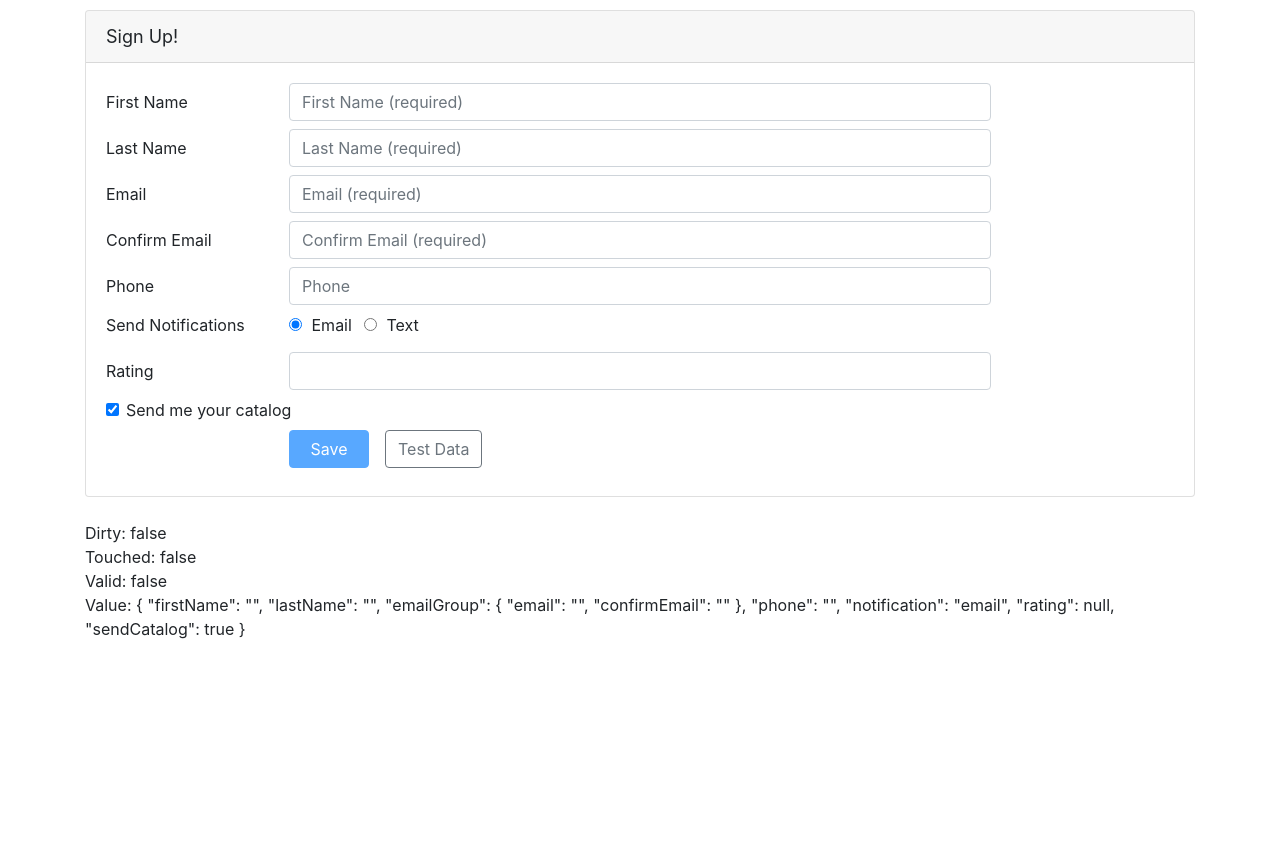
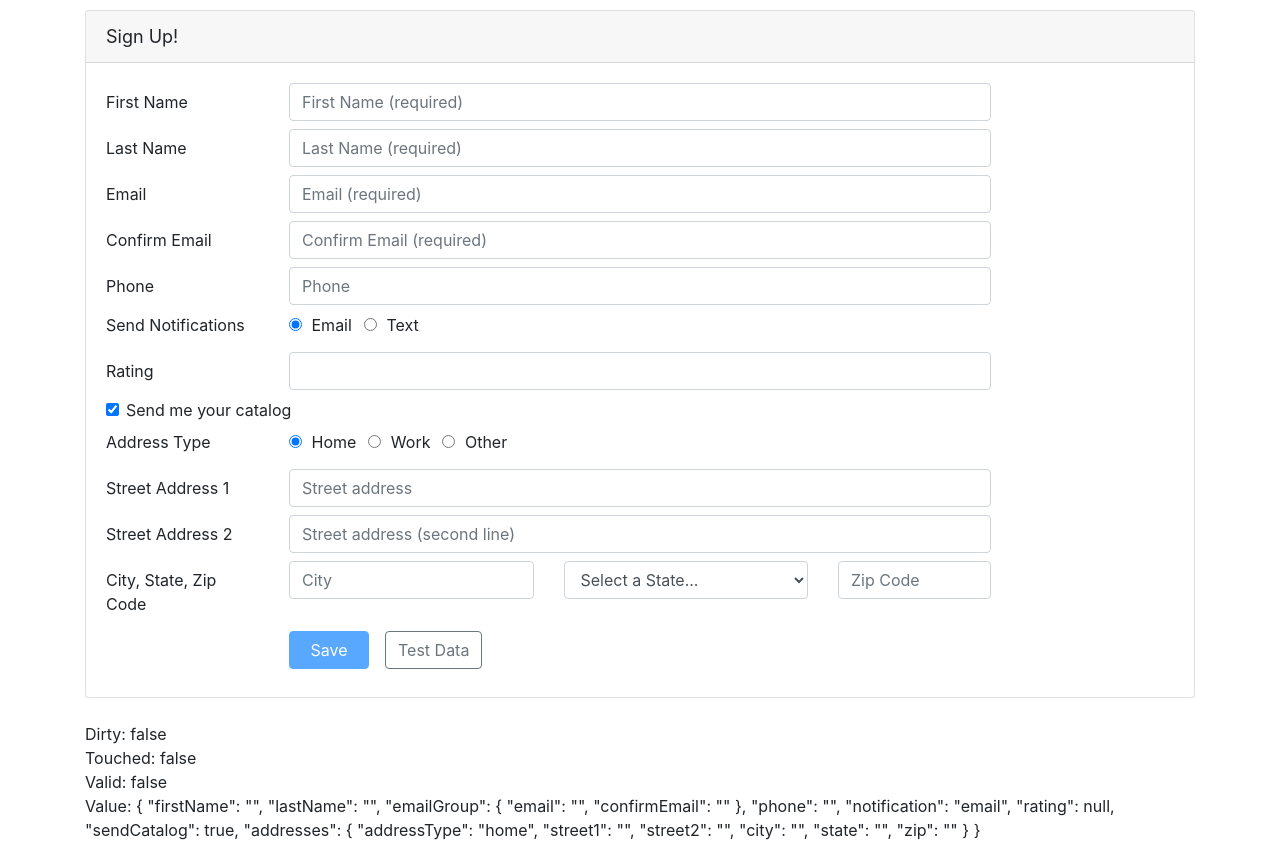
Before and after one commit to ccarrero301/AngularReactiveForms, an Angular app: page / in a window 1280 px wide. Before the commit the page ends 800 px from the top, so only its background shows below. Built offline with nearby package versions, Linux system fonts and the light colour scheme.

Commit message:
Creating adresses form group

```diff
--- a/src/app/customers/customer.component.html
+++ b/src/app/customers/customer.component.html
@@ -184,7 +184,8 @@
         </div>
       </div>
 
-      <!-- <div *ngIf="customer.sendCatalog">
+      <div *ngIf="customerForm.get('sendCatalog').value">
+        <div formGroupName="addresses">
           <div class="form-group row mb-2">
             <label class="col-md-2 col-form-label pt-0">Address Type</label>
             <div class="col-md-8">
@@ -194,8 +195,7 @@
                         id="addressType1Id"
                         type="radio"
                         value="home"
-                       [(ngModel)]="customer.addressType"
-                       name="addressType"> Home
+                        formControlName="addressType"> Home
                 </label>
               </div>
               <div class="form-check form-check-inline">
@@ -204,8 +204,7 @@
                         id="addressType1Id"
                         type="radio"
                         value="work"
-                       [(ngModel)]="customer.addressType"
-                       name="addressType"> Work
+                        formControlName="addressType"> Work
                 </label>
               </div>
               <div class="form-check form-check-inline">
@@ -214,8 +213,7 @@
                         id="addressType1Id"
                         type="radio"
                         value="other"
-                       [(ngModel)]="customer.addressType"
-                       name="addressType"> Other
+                        formControlName="addressType"> Other
                 </label>
               </div>
             </div>
@@ -229,8 +227,7 @@
                     id="street1Id"
                     type="text"
                     placeholder="Street address"
-                   [(ngModel)]="customer.street1"
-                   name="street1">
+                    formControlName="street1">
             </div>
           </div>
 
@@ -242,8 +239,7 @@
                     id="street2Id"
                     type="text"
                     placeholder="Street address (second line)"
-                   [(ngModel)]="customer.street2"
-                   name="street2">
+                    formControlName="street2">
             </div>
           </div>
 
@@ -255,14 +251,12 @@
                     id="cityId"
                     type="text"
                     placeholder="City"
-                   [(ngModel)]="customer.city"
-                   name="city">
+                    formControlName="city">
             </div>
             <div class="col-md-3">
               <select class="form-control"
                       id="stateId"
-                    [(ngModel)]="customer.state"
-                    name="state">
+                      formControlName="state">
                 <option value=""
                         disabled
                         selected
@@ -282,11 +276,11 @@
                     id="zipId"
                     type="number"
                     placeholder="Zip Code"
-                   [(ngModel)]="customer.zip"
-                   name="zip">
+                    formControlName="zip">
             </div>
           </div>
-      </div> -->
+        </div>
+      </div>
 
       <div class="form-group row mb-2">
         <div class="offset-md-2 col-md-4">
--- a/src/app/customers/customer.component.ts
+++ b/src/app/customers/customer.component.ts
@@ -71,7 +71,15 @@
       phone: '',
       notification: 'email',
       rating: [null, ratingRange(1, 5)],
-      sendCatalog: true
+      sendCatalog: true,
+      addresses: this.formBuilder.group({
+        addressType: 'home',
+        street1: '',
+        street2: '',
+        city: '',
+        state: '',
+        zip: ''
+      })
     });
 
     this.customerForm.get('notification').valueChanges.subscribe(value =>
```
Lines whose indentation alone changed are shown as unchanged.
